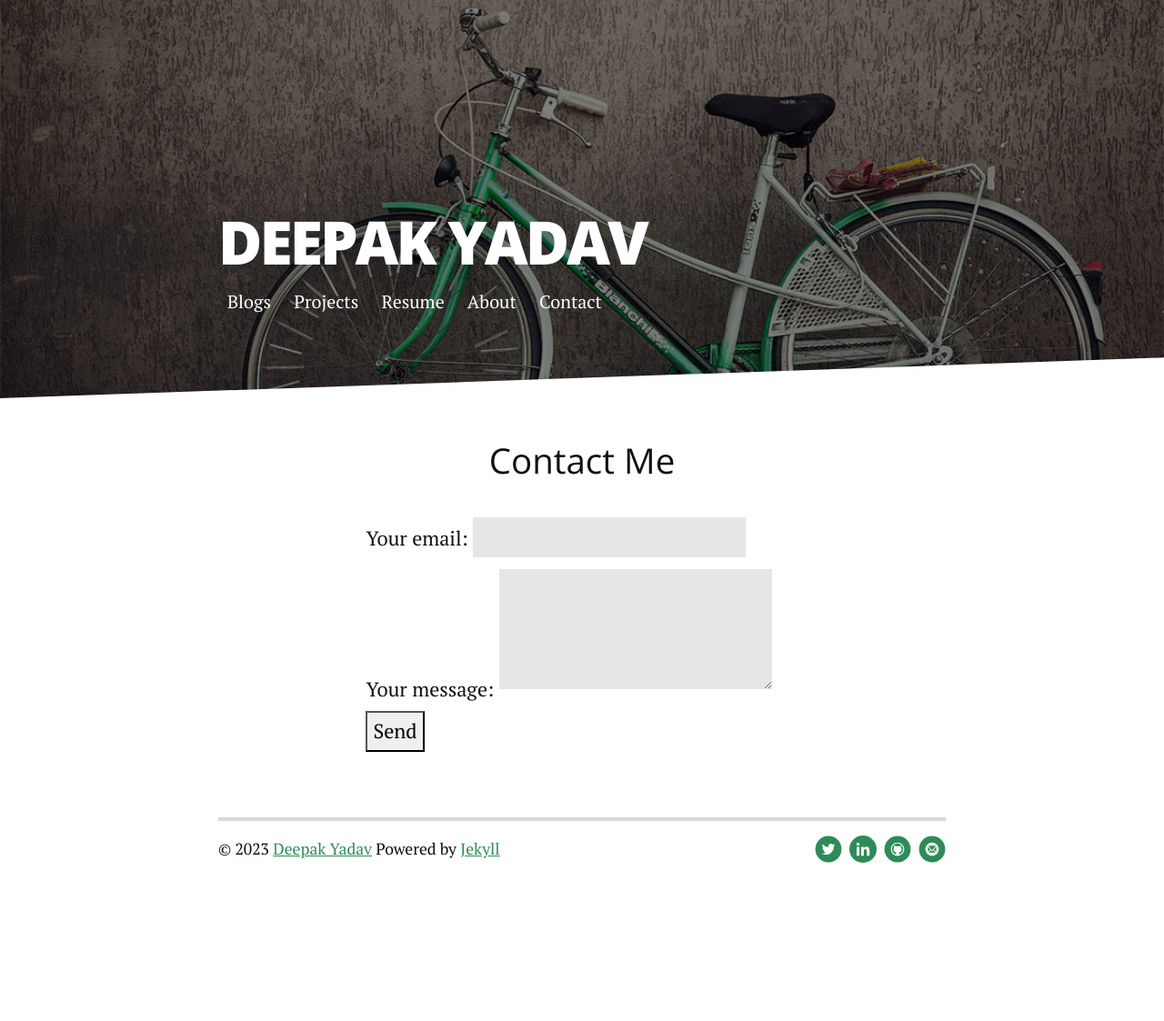
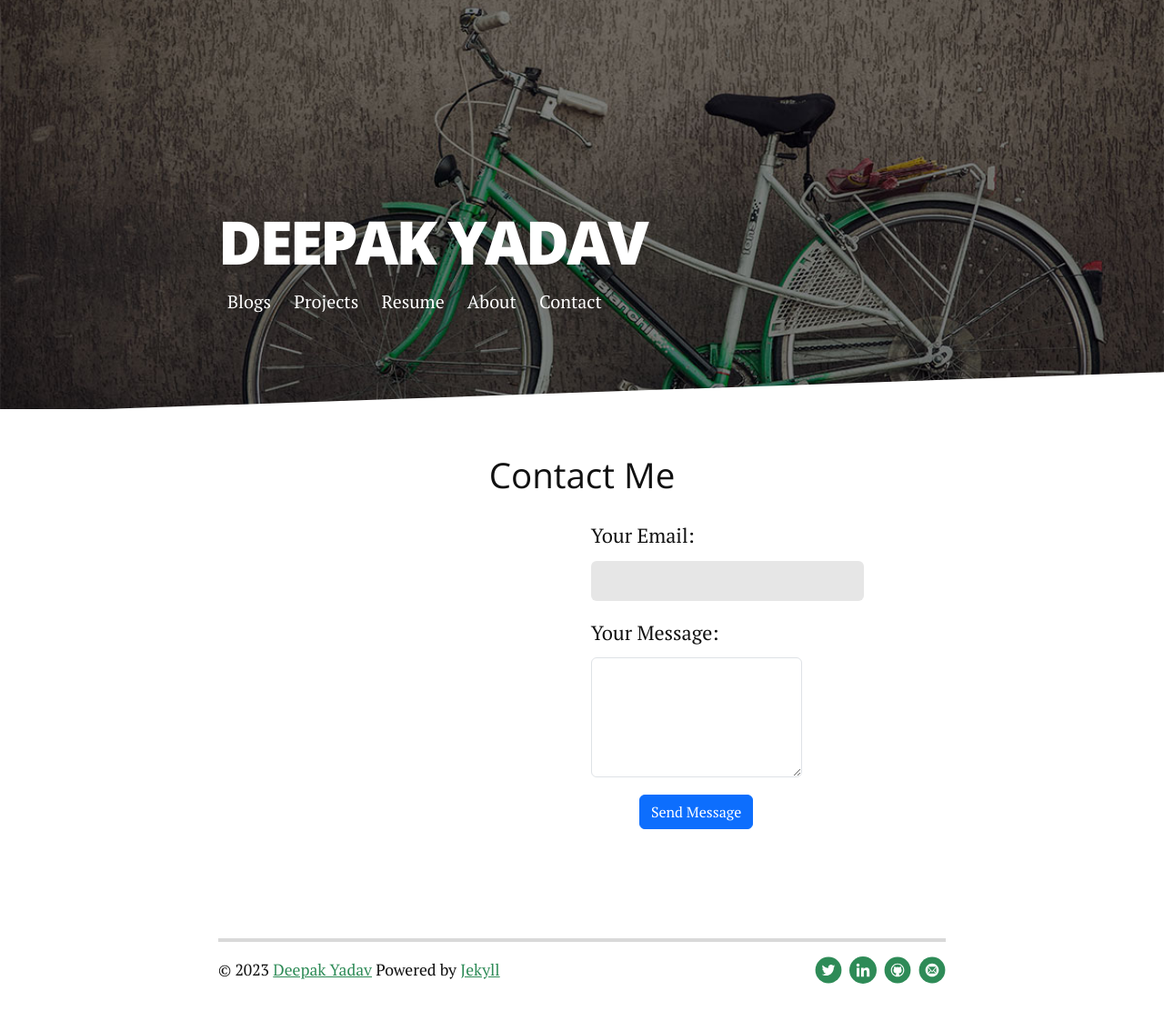
Before and after one commit to deepak7376/deepak7376.github.io, a Jekyll site: the page built from contact.md, in a window 1280 px wide. Shown: the whole page at 91% size. Built offline with Jekyll 4.4.1, drawn with Linux system fonts in a browser that asks for light colours; nearby versions of some CDN libraries; before the commit the page ends 990 px from its top, so only the background shows below that.

Commit message:
updated site

```diff
--- a/contact.md
+++ b/contact.md
@@ -3,33 +3,25 @@ layout: default
 title: Contact Deepak Yadav
 ---
 
-<div id="contact">
-  <h3 class="pageTitle">Contact Me</h3>
-  <div class="form-container">
-    <!-- modify this form HTML and place wherever you want your form -->
-      <form
-        action="https://formspree.io/f/xlekyjwb"
-        method="POST"
-      >
-        <label>
-          Your email:
-          <input type="email" name="email">
-        </label>
-        <label>
-          Your message:
-          <textarea name="message"></textarea>
-        </label>
-        <!-- your other form fields go here -->
-        <button type="submit">Send</button>
-      </form>
+<div class="container">
+  <div id="contact" class="my-5">
+    <h3 class="pageTitle text-center mb-4">Contact Me</h3>
+    <div class="row justify-content-center">
+      <div class="col-md-6">
+        <form action="https://formspree.io/f/xlekyjwb" method="POST">
+          <div class="mb-3">
+            <label for="email" class="form-label">Your Email:</label>
+            <input type="email" name="email" class="form-control" required>
+          </div>
+          <div class="mb-3">
+            <label for="message" class="form-label">Your Message:</label>
+            <textarea name="message" class="form-control" rows="5" required></textarea>
+          </div>
+          <div class="text-center">
+            <button type="submit" class="btn btn-primary">Send Message</button>
+          </div>
+        </form>
+      </div>
+    </div>
   </div>
 </div>
-
-<style>
-.form-container {
-  display: flex;
-  justify-content: center;
-  align-items: center;
-  height: 100%;
-}
-</style>
```
Also changed, not shown: about.md (+5 -5 lines).
